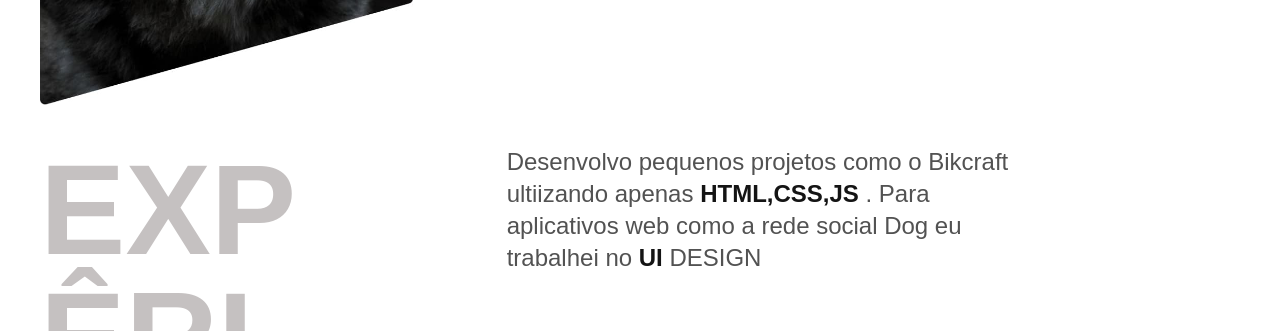
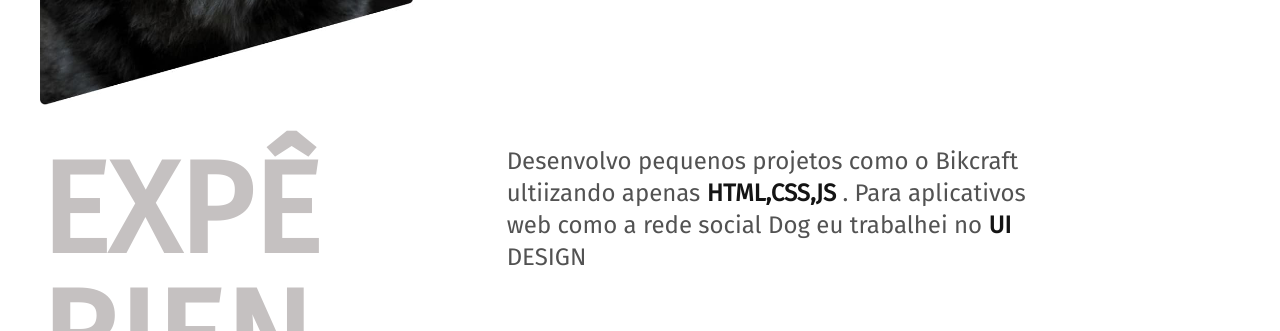
Before and after one commit to Matheusgabriel1234/Matheusgabriel1234.github.io, a plain HTML site: page index.html in a window 1280 px wide. Shown: the part 591-922 px from the top of the page. Drawn offline with Linux system fonts and the light colour scheme.

Commit message:
mudanças de font e title

```diff
--- a/index.html
+++ b/index.html
@@ -8,7 +8,10 @@
     <link rel="stylesheet" href="./css/style.css">
     <meta name="description" content="Desenvolvedor front-end localizado em São Paulo">
     <link rel="icon" href="./favicon.svg" type="image/svg+xml">
-    <title>Display</title>
+    <link rel="preconnect" href="https://fonts.googleapis.com">
+<link rel="preconnect" href="https://fonts.gstatic.com" crossorigin>
+<link href="https://fonts.googleapis.com/css2?family=Fira+Sans&display=swap" rel="stylesheet">
+    <title>Portfólio</title>
 </head>
 
 
```
